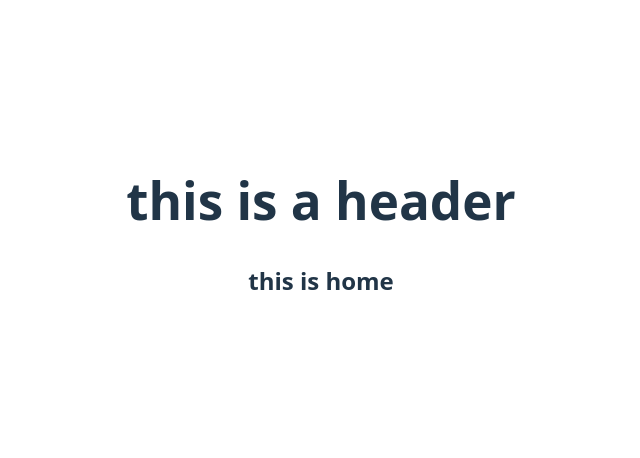
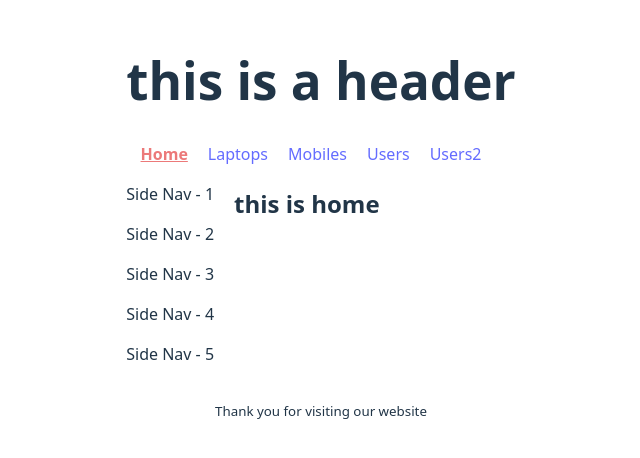
Before and after one commit to EtherSphere01/SPA-React, a React (Vite) app: page / in a window 1280 px wide. Shown: the part 172-630 px from the top of the page, without its empty margins (319-959 px from the left). Built offline with nearby package versions, Linux system fonts and the light colour scheme; no server answers.

Commit message:
data load

```diff
--- /dev/null
+++ b/src/components/Footer/Footer.jsx
@@ -0,0 +1,13 @@
+import React from "react";
+
+const Footer = () => {
+  return (
+    <div>
+      <p>
+        <small>Thank you for visiting our website</small>
+      </p>
+    </div>
+  );
+};
+
+export default Footer;
--- /dev/null
+++ b/src/components/Header/Header.css
@@ -0,0 +1,9 @@
+nav a {
+  margin-right: 20px;
+}
+
+nav a.active{
+    color: rgb(236, 121, 121);
+    font-weight: bold;
+    text-decoration: underline;
+}
--- a/src/components/Header/Header.jsx
+++ b/src/components/Header/Header.jsx
@@ -1,11 +1,21 @@
-import React from 'react';
+import React from "react";
+import { Link, NavLink } from "react-router";
+import "./Header.css";
 
 const Header = () => {
-    return (
-        <div>
-            <h1>this is a header</h1>
-        </div>
-    );
+  return (
+    <div>
+      <h1>this is a header</h1>
+
+      <nav>
+        <NavLink to="/">Home</NavLink>
+        <NavLink to="/laptops">Laptops</NavLink>
+        <NavLink to="/mobiles">Mobiles</NavLink>
+        <NavLink to="/users">Users</NavLink>
+        <NavLink to="/users2">Users2</NavLink>
+      </nav>
+    </div>
+  );
 };
 
 export default Header;
--- /dev/null
+++ b/src/components/Root/Root.css
@@ -0,0 +1,4 @@
+.root-main{
+    display: flex;
+    gap:20px;
+}
--- a/src/components/Root/Root.jsx
+++ b/src/components/Root/Root.jsx
@@ -1,12 +1,19 @@
-import React from 'react';
-import Header from '../Header/Header';
-import { Outlet } from 'react-router';
+import React from "react";
+import Header from "../Header/Header";
+import { Outlet } from "react-router";
+import Footer from "../Footer/Footer";
+import Sidebar from "../SideBar/Sidebar";
+import "./Root.css";
 
 const Root = () => {
   return (
     <div>
       <Header></Header>
+      <div className="root-main">
+        <Sidebar></Sidebar>
         <Outlet></Outlet>
+      </div>
+      <Footer></Footer>
     </div>
   );
 };
--- /dev/null
+++ b/src/components/SideBar/Sidebar.jsx
@@ -0,0 +1,19 @@
+import React from "react";
+
+const Sidebar = () => {
+  return (
+    <div>
+      <aside>
+        <nav>
+          <p>Side Nav - 1</p>
+          <p>Side Nav - 2</p>
+          <p>Side Nav - 3</p>
+          <p>Side Nav - 4</p>
+          <p>Side Nav - 5</p>
+        </nav>
+      </aside>
+    </div>
+  );
+};
+
+export default Sidebar;
--- /dev/null
+++ b/src/components/Users/Users.jsx
@@ -0,0 +1,14 @@
+import React from "react";
+import { useLoaderData } from "react-router";
+
+const Users = () => {
+  const user = useLoaderData();
+  console.log(user);
+  return (
+    <div>
+      <h2>this is users page</h2>
+    </div>
+  );
+};
+
+export default Users;
--- /dev/null
+++ b/src/components/Users2/Users2.jsx
@@ -0,0 +1,13 @@
+import React, { use } from "react";
+
+const Users2 = ({ usersPromise }) => {
+  const users = use(usersPromise);
+  console.log("users 2 suspense data load", users);
+  return (
+    <div>
+      <h2>this is users2</h2>
+    </div>
+  );
+};
+
+export default Users2;
--- a/src/main.jsx
+++ b/src/main.jsx
@@ -1,4 +1,4 @@
-import { StrictMode } from "react";
+import { StrictMode, Suspense } from "react";
 import { createRoot } from "react-dom/client";
 import "./index.css";
 import App from "./App.jsx";
@@ -8,6 +8,12 @@ import Root from "./components/Root/Root.jsx";
 import Home from "./components/Home/Home.jsx";
 import Mobiles from "./components/Mobiles/Mobiles.jsx";
 import Laptops from "./components/Laptops/Laptops.jsx";
+import Users from "./components/Users/Users.jsx";
+import Users2 from "./components/Users2/Users2.jsx";
+
+const usersPromise = fetch("https://jsonplaceholder.typicode.com/users").then(
+  (res) => res.json()
+);
 
 const router = createBrowserRouter([
   {
@@ -17,6 +23,19 @@ const router = createBrowserRouter([
       { index: true, Component: Home },
       { path: "mobiles", Component: Mobiles },
       { path: "laptops", Component: Laptops },
+      {
+        path: "users",
+        loader: () => fetch("https://jsonplaceholder.typicode.com/users"),
+        Component: Users,
+      },
+      {
+        path: "users2",
+        element: (
+          <Suspense fallback={<span>Loading...</span>}>
+            <Users2 usersPromise={usersPromise}></Users2>
+          </Suspense>
+        ),
+      },
     ],
   },
   {
```
Lines whose indentation alone changed are shown as unchanged.
